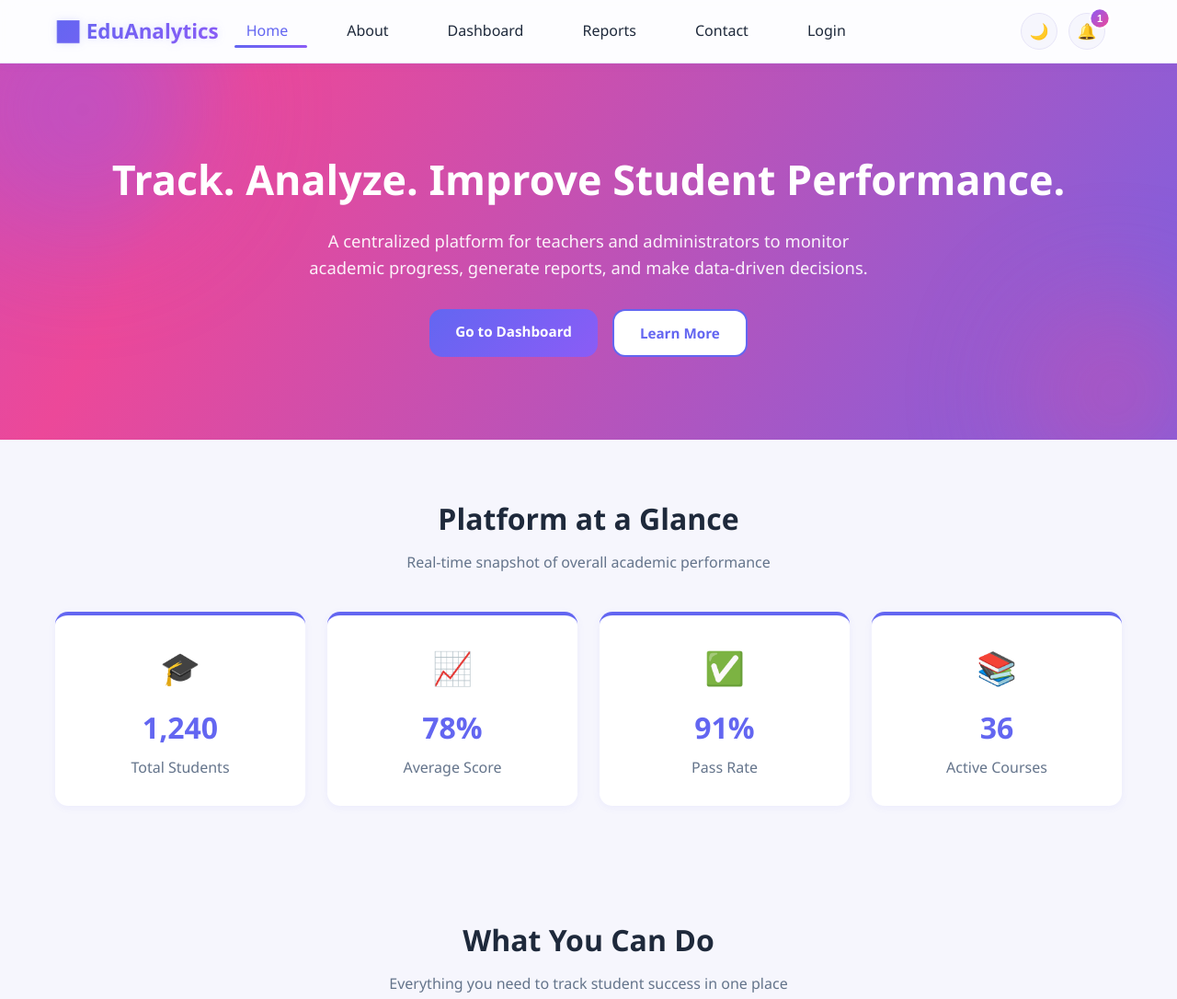
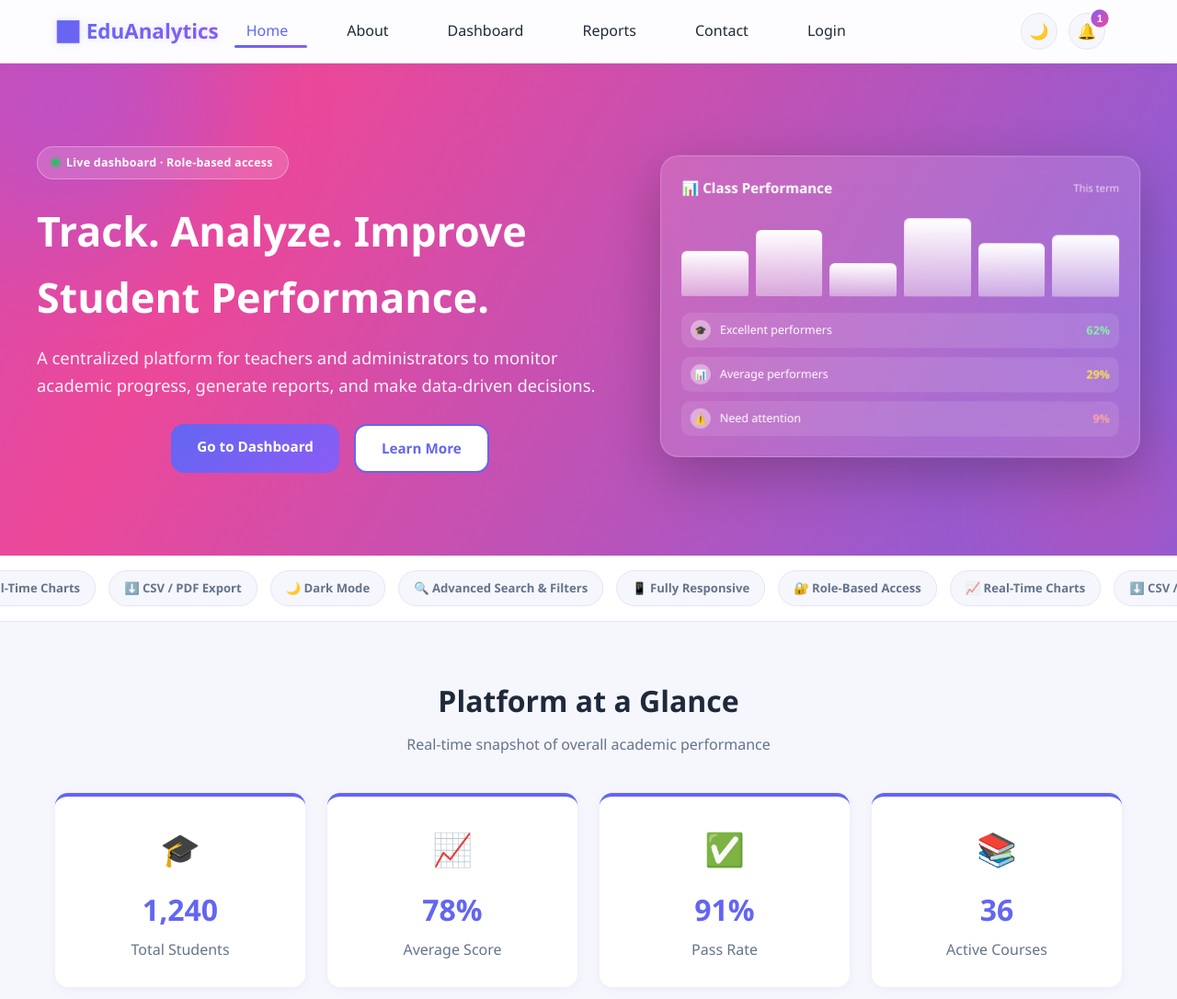
Before and after one commit to Rameen792/student-performance-analytics-portal, a plain HTML site: page index.html in a window 1280 px wide. Shown: the top 1086 px of the page at 92% size. Drawn offline with Linux system fonts and the light colour scheme.

Commit message:
Improving home page

```diff
--- a/css/style.css
+++ b/css/style.css
@@ -1602,50 +1602,192 @@ body[data-role-view="Student"] .stat-card { border-top-color: var(--secondary-co
   animation: none !important;
   transform: none !important;
 }
-<!-- ===== HERO SECTION ===== -->
-  <section class="hero">
-    <div class="hero-split">
-      <div>
-        <span class="hero-badge"><span class="dot"></span> Live dashboard · Role-based access</span>
-        <h1>Track. Analyze. Improve Student Performance.</h1>
-        <p>A centralized platform for teachers and administrators to monitor academic progress, generate reports, and make data-driven decisions.</p>
-        <div class="hero-buttons">
-          <a href="dashboard.html" class="btn btn-primary">Go to Dashboard</a>
-          <a href="about.html" class="btn btn-outline" style="background:#fff;">Learn More</a>
-        </div>
-      </div>
-
-      <div class="hero-visual">
-        <div class="hero-visual-header">
-          <strong>📊 Class Performance</strong>
-          <span>This term</span>
-        </div>
-        <div class="hero-mini-bars">
-          <i></i><i></i><i></i><i></i><i></i><i></i>
-        </div>
-        <div class="hero-visual-rows">
-          <div class="hero-visual-row good"><span class="avatar">🎓</span><span class="grow">Excellent performers</span><span class="pct">62%</span></div>
-          <div class="hero-visual-row warn"><span class="avatar">📊</span><span class="grow">Average performers</span><span class="pct">29%</span></div>
-          <div class="hero-visual-row risk"><span class="avatar">⚠️</span><span class="grow">Need attention</span><span class="pct">9%</span></div>
-        </div>
-      </div>
-    </div>
-  </section>
-
-  <!-- ===== CAPABILITY MARQUEE ===== -->
-  <div class="trust-bar">
-    <div class="trust-bar-track">
-      <span class="trust-chip">🔐 Role-Based Access</span>
-      <span class="trust-chip">📈 Real-Time Charts</span>
-      <span class="trust-chip">⬇️ CSV / PDF Export</span>
-      <span class="trust-chip">🌙 Dark Mode</span>
-      <span class="trust-chip">🔍 Advanced Search & Filters</span>
-      <span class="trust-chip">📱 Fully Responsive</span>
-      <span class="trust-chip">🔐 Role-Based Access</span>
-      <span class="trust-chip">📈 Real-Time Charts</span>
-      <span class="trust-chip">⬇️ CSV / PDF Export</span>
-      <span class="trust-chip">🌙 Dark Mode</span>
-      <span class="trust-chip">🔍 Advanced Search & Filters</span>
-      <span class="trust-chip">📱 Fully Responsive</span>
-    </div>
-  </div>
+/* ==========================================================================
+   PREMIUM SAAS-STYLE HERO UPGRADE (Home / About / Dashboard)
+   ========================================================================== */
+
+.hero-badge {
+  display: inline-flex;
+  align-items: center;
+  gap: 8px;
+  background: rgba(255,255,255,0.15);
+  border: 1px solid rgba(255,255,255,0.3);
+  color: #fff;
+  padding: 7px 16px;
+  border-radius: 999px;
+  font-size: 0.78rem;
+  font-weight: 700;
+  letter-spacing: 0.02em;
+  margin-bottom: 20px;
+  backdrop-filter: blur(6px);
+}
+.hero-badge .dot {
+  width: 7px; height: 7px;
+  background: #22c55e;
+  border-radius: 50%;
+  box-shadow: 0 0 0 3px rgba(34,197,94,0.3);
+  animation: dotPulse 1.8s ease infinite;
+}
+@keyframes dotPulse {
+  0%, 100% { box-shadow: 0 0 0 3px rgba(34,197,94,0.3); }
+  50% { box-shadow: 0 0 0 6px rgba(34,197,94,0.15); }
+}
+
+/* Two-column hero layout (text left, glass preview card right) */
+.hero-split {
+  display: grid;
+  grid-template-columns: 1.1fr 0.9fr;
+  gap: 40px;
+  align-items: center;
+  text-align: left;
+  max-width: 1200px;
+  margin: 0 auto;
+}
+@media (max-width: 900px) {
+  .hero-split { grid-template-columns: 1fr; text-align: center; }
+  .hero-split .hero-buttons { justify-content: center; }
+  .hero-visual { display: none; }
+}
+
+.hero-split h1 { text-align: left; }
+.hero-split p { margin: 0 0 28px; }
+@media (max-width: 900px) { .hero-split h1, .hero-split p { text-align: center; margin-left: auto; margin-right: auto; } }
+
+/* Floating glassmorphic "live preview" card */
+.hero-visual {
+  position: relative;
+  background: rgba(255,255,255,0.12);
+  border: 1px solid rgba(255,255,255,0.25);
+  backdrop-filter: blur(14px);
+  border-radius: 20px;
+  padding: 22px;
+  box-shadow: 0 20px 60px rgba(0,0,0,0.25);
+  animation: heroVisualFloat 6s ease-in-out infinite;
+}
+@keyframes heroVisualFloat {
+  0%, 100% { transform: translateY(0) rotate(0deg); }
+  50% { transform: translateY(-12px) rotate(0.4deg); }
+}
+.hero-visual-header { display: flex; justify-content: space-between; align-items: center; color: #fff; margin-bottom: 16px; }
+.hero-visual-header strong { font-size: 0.95rem; }
+.hero-visual-header span { font-size: 0.7rem; opacity: 0.75; }
+
+.hero-mini-bars { display: flex; align-items: flex-end; gap: 8px; height: 90px; margin-bottom: 18px; }
+.hero-mini-bars i {
+  flex: 1;
+  background: linear-gradient(180deg, #fff, rgba(255,255,255,0.4));
+  border-radius: 6px 6px 2px 2px;
+  animation: barGrow 1.4s ease backwards;
+}
+.hero-mini-bars i:nth-child(1) { height: 55%; animation-delay: .05s; }
+.hero-mini-bars i:nth-child(2) { height: 80%; animation-delay: .15s; }
+.hero-mini-bars i:nth-child(3) { height: 40%; animation-delay: .25s; }
+.hero-mini-bars i:nth-child(4) { height: 95%; animation-delay: .35s; }
+.hero-mini-bars i:nth-child(5) { height: 65%; animation-delay: .45s; }
+.hero-mini-bars i:nth-child(6) { height: 75%; animation-delay: .55s; }
+@keyframes barGrow { from { transform: scaleY(0); transform-origin: bottom; } to { transform: scaleY(1); } }
+
+.hero-visual-rows { display: flex; flex-direction: column; gap: 10px; }
+.hero-visual-row { display: flex; align-items: center; gap: 10px; background: rgba(255,255,255,0.1); padding: 8px 10px; border-radius: 10px; color: #fff; font-size: 0.78rem; }
+.hero-visual-row .avatar { width: 22px; height: 22px; border-radius: 50%; background: rgba(255,255,255,0.4); flex-shrink: 0; display:flex; align-items:center; justify-content:center; font-size: 0.65rem; }
+.hero-visual-row .grow { flex: 1; }
+.hero-visual-row .pct { font-weight: 700; }
+.hero-visual-row.good .pct { color: #86efac; }
+.hero-visual-row.warn .pct { color: #fde047; }
+.hero-visual-row.risk .pct { color: #fca5a5; }
+
+/* Capability marquee strip under the hero */
+.trust-bar {
+  background: var(--bg-white);
+  border-bottom: 1px solid var(--border-color);
+  overflow: hidden;
+  padding: 16px 0;
+}
+.trust-bar-track {
+  display: flex;
+  gap: 14px;
+  width: max-content;
+  animation: marqueeScroll 22s linear infinite;
+}
+.trust-bar:hover .trust-bar-track { animation-play-state: paused; }
+@keyframes marqueeScroll {
+  from { transform: translateX(0); }
+  to { transform: translateX(-50%); }
+}
+.trust-chip {
+  display: flex;
+  align-items: center;
+  gap: 8px;
+  background: var(--bg-light);
+  border: 1px solid var(--border-color);
+  padding: 8px 16px;
+  border-radius: 999px;
+  font-size: 0.82rem;
+  font-weight: 600;
+  color: var(--text-muted);
+  white-space: nowrap;
+}
+
+/* Premium page-header (About, etc.) with inline quick-stats */
+.page-header.premium {
+  background: linear-gradient(120deg, #6366f1, #8b5cf6, #ec4899, #6366f1);
+  background-size: 300% 300%;
+  animation: heroFlow 12s ease infinite;
+  position: relative;
+  overflow: hidden;
+  padding: 70px 20px 50px;
+}
+.page-header.premium::before,
+.page-header.premium::after {
+  content: '';
+  position: absolute;
+  border-radius: 50%;
+  filter: blur(60px);
+  opacity: 0.35;
+  animation: blobFloat 10s ease-in-out infinite;
+}
+.page-header.premium::before { width: 240px; height: 240px; background: #fff; top: -80px; left: -60px; }
+.page-header.premium::after { width: 200px; height: 200px; background: #fff; bottom: -70px; right: -40px; animation-delay: -4s; }
+.page-header.premium > * { position: relative; z-index: 1; }
+
+.page-header-stats {
+  display: flex;
+  gap: 14px;
+  justify-content: center;
+  flex-wrap: wrap;
+  margin-top: 24px;
+}
+.ph-stat {
+  background: rgba(255,255,255,0.14);
+  border: 1px solid rgba(255,255,255,0.25);
+  backdrop-filter: blur(6px);
+  padding: 10px 18px;
+  border-radius: 12px;
+  color: #fff;
+  text-align: center;
+  min-width: 100px;
+}
+.ph-stat strong { display: block; font-size: 1.2rem; }
+.ph-stat span { font-size: 0.72rem; opacity: 0.85; }
+
+/* Dashboard role-hero — extra premium texture, purely visual */
+.role-hero {
+  position: relative;
+  overflow: hidden;
+}
+.role-hero::before {
+  content: '';
+  position: absolute;
+  inset: 0;
+  background-image: radial-gradient(rgba(255,255,255,0.15) 1px, transparent 1px);
+  background-size: 18px 18px;
+  opacity: 0.5;
+  pointer-events: none;
+}
+.role-hero-stat {
+  transition: transform 0.25s ease, background 0.25s ease;
+}
+.role-hero-stat:hover {
+  transform: translateY(-3px);
+  background: rgba(255,255,255,0.22) !important;
+}
--- a/index.html
+++ b/index.html
@@ -36,13 +36,51 @@
 
 <!-- ===== HERO SECTION ===== -->
   <section class="hero">
+    <div class="hero-split">
+      <div>
+        <span class="hero-badge"><span class="dot"></span> Live dashboard · Role-based access</span>
         <h1>Track. Analyze. Improve Student Performance.</h1>
         <p>A centralized platform for teachers and administrators to monitor academic progress, generate reports, and make data-driven decisions.</p>
         <div class="hero-buttons">
           <a href="dashboard.html" class="btn btn-primary">Go to Dashboard</a>
           <a href="about.html" class="btn btn-outline" style="background:#fff;">Learn More</a>
         </div>
+      </div>
+
+      <div class="hero-visual">
+        <div class="hero-visual-header">
+          <strong>📊 Class Performance</strong>
+          <span>This term</span>
+        </div>
+        <div class="hero-mini-bars">
+          <i></i><i></i><i></i><i></i><i></i><i></i>
+        </div>
+        <div class="hero-visual-rows">
+          <div class="hero-visual-row good"><span class="avatar">🎓</span><span class="grow">Excellent performers</span><span class="pct">62%</span></div>
+          <div class="hero-visual-row warn"><span class="avatar">📊</span><span class="grow">Average performers</span><span class="pct">29%</span></div>
+          <div class="hero-visual-row risk"><span class="avatar">⚠️</span><span class="grow">Need attention</span><span class="pct">9%</span></div>
+        </div>
+      </div>
+    </div>
   </section>
+
+  <!-- ===== CAPABILITY MARQUEE ===== -->
+  <div class="trust-bar">
+    <div class="trust-bar-track">
+      <span class="trust-chip">🔐 Role-Based Access</span>
+      <span class="trust-chip">📈 Real-Time Charts</span>
+      <span class="trust-chip">⬇️ CSV / PDF Export</span>
+      <span class="trust-chip">🌙 Dark Mode</span>
+      <span class="trust-chip">🔍 Advanced Search & Filters</span>
+      <span class="trust-chip">📱 Fully Responsive</span>
+      <span class="trust-chip">🔐 Role-Based Access</span>
+      <span class="trust-chip">📈 Real-Time Charts</span>
+      <span class="trust-chip">⬇️ CSV / PDF Export</span>
+      <span class="trust-chip">🌙 Dark Mode</span>
+      <span class="trust-chip">🔍 Advanced Search & Filters</span>
+      <span class="trust-chip">📱 Fully Responsive</span>
+    </div>
+  </div>
 
   <!-- ===== STATS SECTION ===== -->
   <section class="stats-section container">
```
Lines whose indentation alone changed are shown as unchanged.
